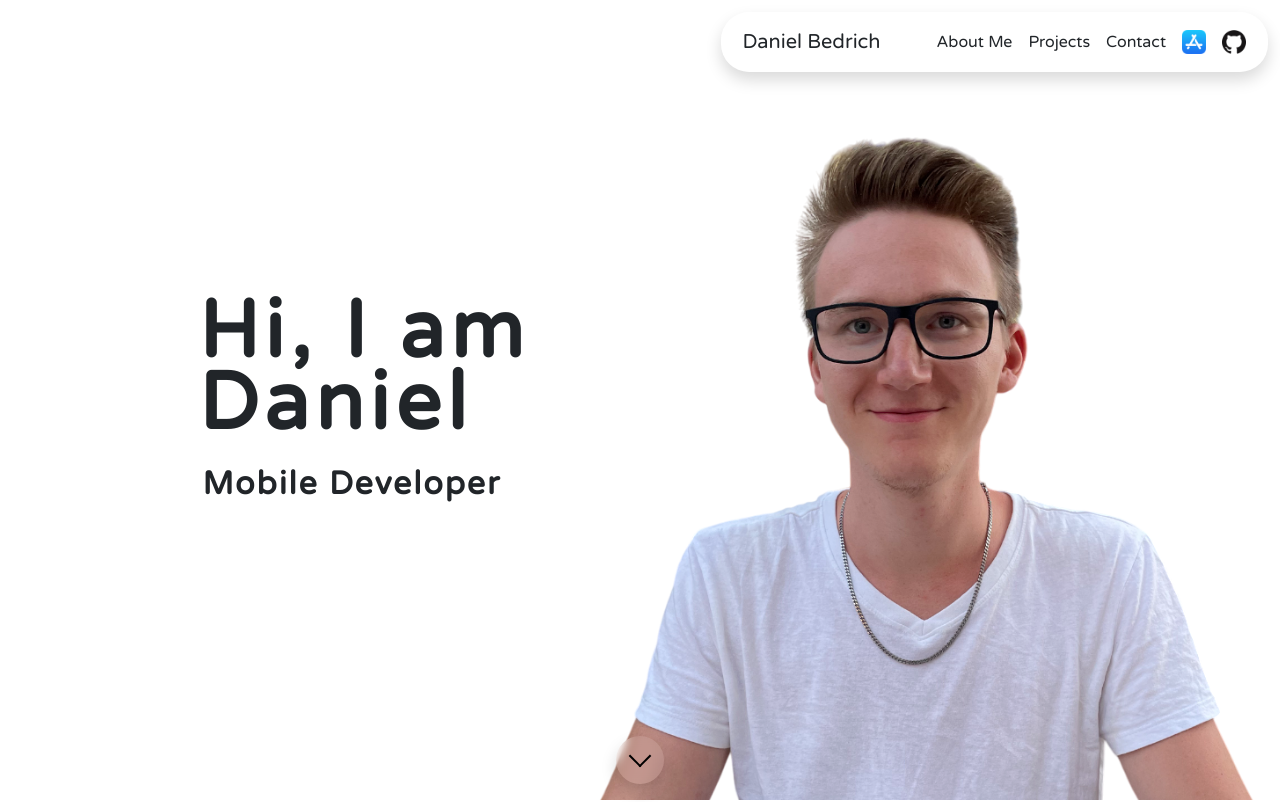
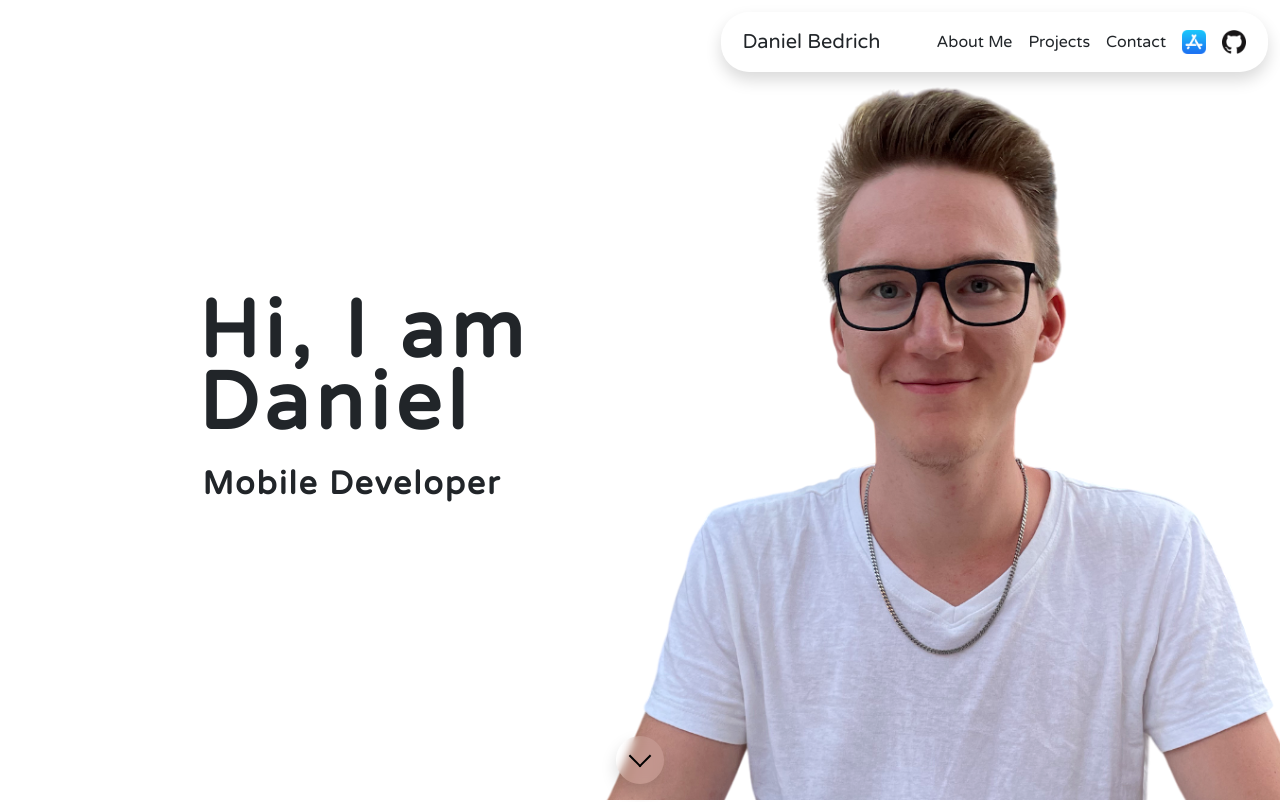
Before and after one commit to Hebrasco/hebrasco.github.io, a React (Create React App) app: page /#/ in a window 1280 px wide. Shown: the top 802 px of the page. Built offline with nearby package versions, Linux system fonts and the light colour scheme.

Commit message:
💄 Remove landing image top margin

```diff
--- a/src/pages/Home/components/Landing/components/Image/index.module.css
+++ b/src/pages/Home/components/Landing/components/Image/index.module.css
@@ -4,7 +4,7 @@
   background-size: cover;
   z-index: -1;
   position: absolute;
-  top: var(--navbarHeight);
+  top: 0;
   right: 0;
   bottom: 0;
   left: 40%;
```
